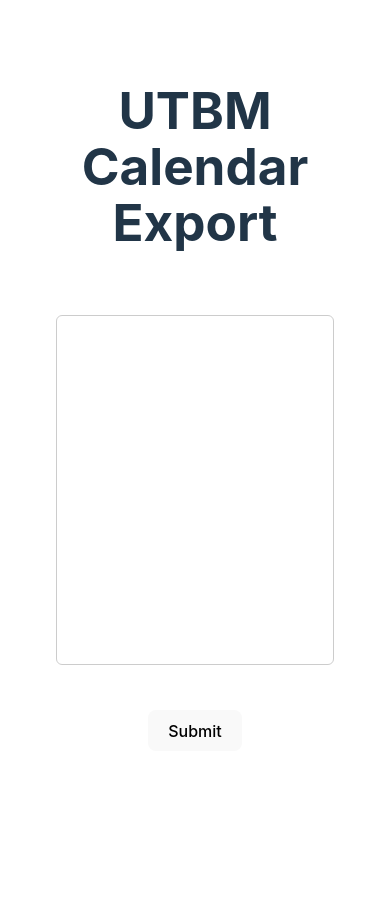
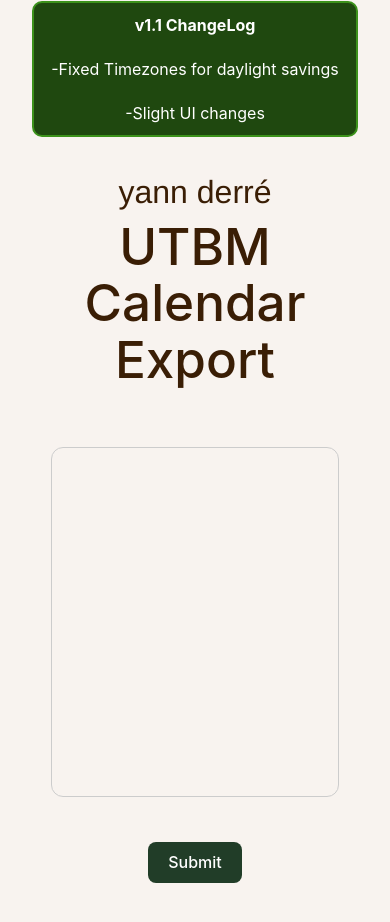
Before and after one commit to derreyann/utbm-schedule-exporter, a React (Vite) app: page / in a window 390 px wide. Shown: the top 922 px of the page. Before the commit the page ends 844 px from the top, so only its background shows below. Built offline with nearby package versions, Linux system fonts and the light colour scheme.

Commit message:
ui changes

```diff
--- a/src/App.css
+++ b/src/App.css
@@ -5,14 +5,17 @@
   text-align: center;
 }
 
+
+
+
 .logo {
   height: 29em;
-  padding: 1.5em;
+  padding: 1.2em;
   will-change: filter;
   transition: filter 300ms;
 }
 .logo:hover {
-  filter: drop-shadow(0 0 2em #646cffaa);
+  filter: drop-shadow(0 0 2em #39ba3729);
 }
 
 .logo.react:hover {
@@ -49,9 +52,33 @@
   margin: 0.5em 0;
   height: 350px;
   border: 1px solid #ccc;
-  border-radius: 6px;
+  border-radius: 12px;
   box-sizing: border-box;
   text-size-adjust: auto;
   resize: none;
   overflow-wrap: normal;
+  background-color: #F8F3EF;
+  color-scheme: light dark;
 }
+
+.silly {
+    display: flex;
+    align-items: center;
+    min-width: 30%;
+    margin-top: -25%;
+    margin-bottom: 25%;
+    background-color: #1f480f;
+    border: 2px solid #3c921b;
+    border-radius: 10px;
+    color-scheme: light dark;
+    flex-wrap: nowrap;
+    align-content: center;
+    justify-content: space-around;
+    flex-direction: column;
+}
+
+.silly p {
+  margin: 10px 0;
+  color: #fff;
+  color-scheme: light dark;
+}
--- a/src/App.jsx
+++ b/src/App.jsx
@@ -1,6 +1,7 @@
 import { useState } from "react";
 import { createEvents } from "ics";
 import "./App.css";
+import "./index.css";
 
 function App() {
   const [inputText, setInputText] = useState("");
@@ -88,7 +89,7 @@
   }catch (e) {
     console.log("ERREUR=====");
     const firstHoveredLogo = document.querySelector('.logo');
-    firstHoveredLogo.style = "filter: drop-shadow(0 0 2em #ef1616aa);"
+    firstHoveredLogo.style = "filter: drop-shadow(0 0 2em #cd712037);"
     setTimeout(() => {
       firstHoveredLogo.style = "filter: none);"
     }, 1000);
@@ -183,6 +184,15 @@
 
   return (
     <div className="App">
+      <div className="top-bar">
+        <a href="https://yann.works" target="_blank" rel="noreferrer">yann derré</a>
+      </div>
+      <div className="silly">
+      <p><b>v1.1 ChangeLog</b></p>
+      <p>-Fixed Timezones for daylight savings</p>
+      <p>-Slight UI changes</p>
+
+      </div>
       <h1>UTBM Calendar Export</h1>
       <form onSubmit={handleSubmit}>
         <div className="logo">
@@ -202,4 +212,5 @@
 
 
 
+
 export default App;
--- a/src/index.css
+++ b/src/index.css
@@ -5,7 +5,7 @@
 
   color-scheme: light dark;
   color: rgba(255, 255, 255, 0.87);
-  background-color: #242424;
+
 
   font-synthesis: none;
   text-rendering: optimizeLegibility;
@@ -34,6 +34,8 @@
 h1 {
   font-size: 3.2em;
   line-height: 1.1;
+  font-weight: 550;
+  color:#3a1e05;
 }
 
 button {
@@ -48,7 +50,7 @@
   transition: border-color 0.25s;
 }
 button:hover {
-  border-color: #646cff;
+  border-color: #215e15;
 }
 button:focus,
 button:focus-visible {
@@ -57,13 +59,108 @@
 
 @media (prefers-color-scheme: light) {
   :root {
-    color: #213547;
-    background-color: #ffffff;
+    color: #3E2C25;
+    background-color: #F8F3EF;
+  }
+  h1{
+    color:#3a1e05
   }
   a:hover {
-    color: #747bff;
+    color: #213D28;
   }
   button {
-    background-color: #f9f9f9;
+    background-color: #213D28;
+    color: white;
+  }
+  .input{
+    background-color: #F8F3EF;
+    color: #3a1e05;
+  }
+  .input:focus{
+    outline: #215e15 auto 4px;
+  }
+  button:focus{
+    outline: #215e15 auto 4px;
+  }
+  ::-moz-selection { /* Code for Firefox */
+    background: rgba(119, 181, 111, 0.631);
+  }
+
+  ::selection {
+    background: rgba(119, 181, 111, 0.631);
+  }
+  .top-bar a{
+    color: #3a1e05;
+  }
+
+
+}
+
+@media (prefers-color-scheme: dark) {
+  :root {
+    color: #000000;
+    background-color: #000000;
+  }
+  h1{
+    color:#f5f2ef
+  }
+  a:hover {
+    color: #213D28;
+  }
+  button {
+    background-color: #95be9f;
+    color: black;
+  }
+
+  .input{
+    background-color: #000000;
+    color: #ffffff;
+  }
+  .input:focus{
+    outline: #9fb69a auto 4px;
+  }
+  .button:focus{
+    outline: #9fb69a auto 4px;
+  }
+  .silly{
+    background-color: #d7ae6c;
+    border: 2px solid #d19d6b;
+  }
+  .silly p{
+    color: black;
+  }
+  ::-moz-selection { /* Code for Firefox */
+    background: rgba(38, 40, 37, 0.303);
+  }
+
+  ::selection {
+    background: rgba(38, 40, 37, 0.303);
+  }
+  .top-bar a{
+    color:#f5f2ef;
   }
 }
+
+.top-bar{
+  position: relative;
+  width: 100%;
+  height: 50px;
+  top:135px;
+  z-index: 100;
+  display: flex;
+  justify-content: left;
+  align-items: center;
+}
+
+.top-bar a{
+  font-family: Helvetica, sans-serif;
+  text-decoration: none;
+  font-size: 2em;
+  font-weight: 550;
+}
+@media only screen and (max-width: 768px) {
+  .top-bar {
+    flex-wrap: wrap;
+    justify-content: center;
+  }
+}
```
